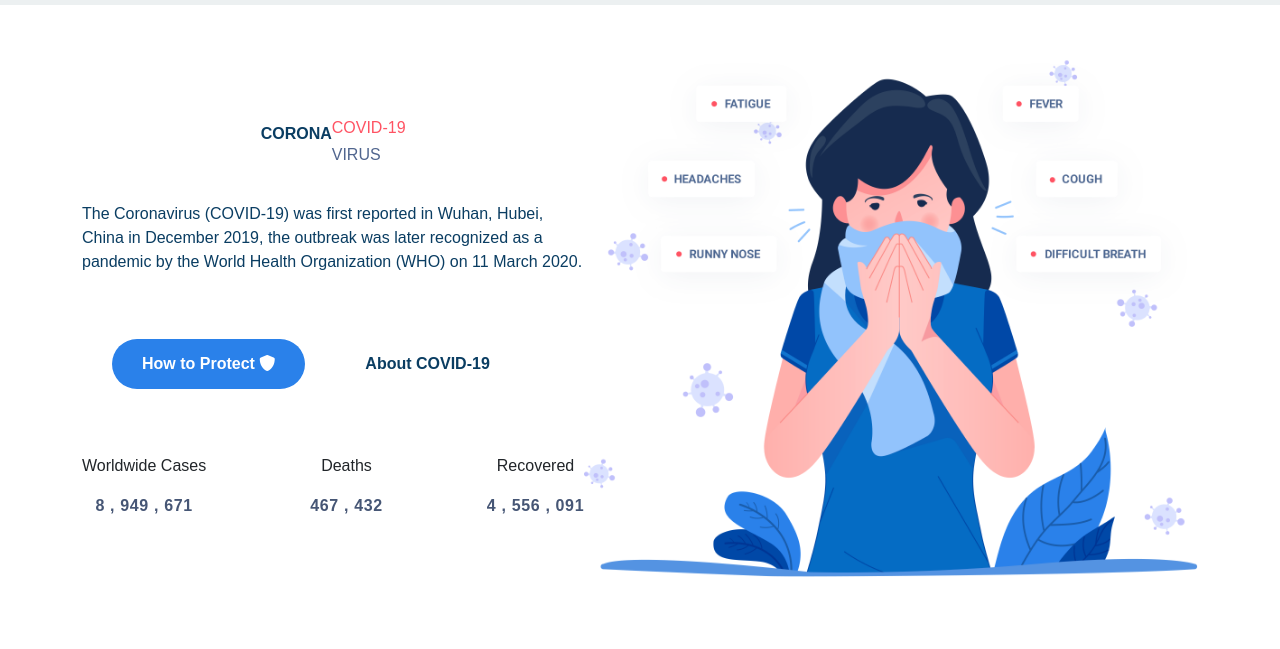
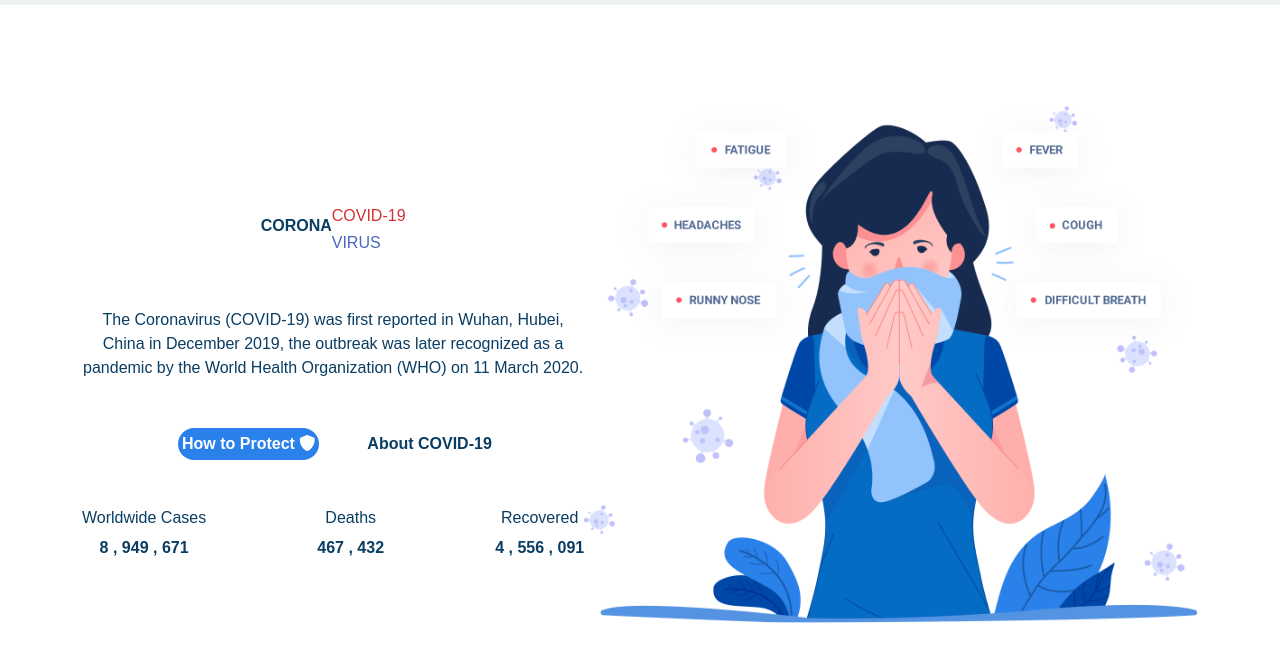
Before and after one commit to mohamed158544/Covid-19-templete, a plain HTML site: page index.html in a window 1280 px wide. Shown: the part 77-726 px from the top of the page. Drawn offline with Linux system fonts and the light colour scheme.

Commit message:
mohammed-covid-templete

```diff
--- a/css/style.css
+++ b/css/style.css
@@ -102,21 +102,17 @@ button {
 
 
 /* start home page */
-section .banner {
+.home {
     display: flex;
-    flex-wrap: wrap;
+    flex-wrap: nowrap;
 }
 
-section .banner.padding {
-    padding-top: 70px;
+.home .home-text {
+    margin: auto;
+    flex-basis: 45%;
 }
 
-section .banner .banner-text {
-    margin: auto;
-    flex-basis: 95%;
-}
-
-section .banner .banner-text .banner-text-info {
+.home .home-text .home-text-info {
     flex-direction: row;
     display: flex;
     align-items: center;
@@ -124,124 +120,67 @@ section .banner .banner-text .banner-text-info {
     justify-content: center;
 }
 
-section .banner .banner-text .banner-text-info h1 {
+.home .home-text .home-text-info h1 {
     font-size: calc(var(--defult-font-size)+50px);
-    font-weight: 900;
     color: var(--main-color);
-    text-transform: uppercase;
-    font-family: 'Oswald', sans-serif;
 }
 
-section .banner .banner-text .banner-text-info span {
-    font-weight: 900;
-    text-transform: uppercase;
-    font-family: 'Oswald', sans-serif;
+.home .home-text .home-text-info span h3 {
+    font-size: calc(var(--defult-font-size)+20px);
+    color: var(--red);
 }
 
-section .banner .banner-text .banner-text-info span h3 {
-    font-size: calc(var(--defult-font-size)+20px);
-    color: #FF5363;
-    font-family: 'Oswald', sans-serif;
-    margin-top: 14px;
+.home .home-text .home-text-info span h2 {
+    font-size: calc(var(--defult-font-size)+30px);
+    color:var(--blue);
 }
 
-section .banner .banner-text .banner-text-info span h2 {
-    font-size: calc(var(--defult-font-size)+30px);
-    color: #50658e;
-    font-family: 'Oswald', sans-serif;
+.home .home-text .home-text-info-text p {
+    color: var(--main-color);
+    font-size: calc(var(--defult-font-size)+20px);
 }
 
-
-
-section .banner .banner-text .banner-text-info-text {
-    margin: 0 auto 50px;
+.home .home-text .home-text-info-text button {
+    font-size: calc(var(--defult-font-size)+20px);
 }
 
-section .banner .banner-text .banner-text-info-text p {
-    color: var(--main-color);
-    font-size: calc(var(--defult-font-size)+15px);
-    text-align: center;
-    margin: 30px 0 50px;
-}
-
-section .banner .banner-text .banner-text-info-text button {
-    padding: 13px 30px;
-    font-size: calc(var(--defult-font-size)+16px);
-}
-
-section .btn-container {
+.btn-container {
     flex-direction: row;
     display: flex;
     align-items: center;
 }
 
-section .btn-container a {
-    margin: 15px 30px;
+.home .home-text .home-text-info-text a {
+    color: var(--main-color);
+    text-decoration: none;
 }
 
-
-.banner .banner-text .banner-text-info-text a {
-    color: var(--main-color);
-    text-decoration: none;
-    font-weight: bold;
-}
-
-section .banner .banner-text .banner-text-info-text a:hover {
+ .home .home-text .home-text-info-text a:hover {
     color: var(--main-color);
 }
 
-section .banner .banner-text .banner-text-info-text a svg {
-    margin-left: 10px;
-}
-
-
-
-
-
-section .banner .banner-text .banner-text-numbers {
+ .home .home-text .home-text-numbers {
     flex-direction: row;
     text-align: center;
     display: flex;
     justify-content: space-between;
 }
-
-section .banner .banner-text .banner-text-numbers .banner-text-number p:last-of-type {
-    letter-spacing: 0.04em;
-    color: #465675;
+.home .home-text .home-text-numbers .home-text-number h1 {
     font-size: calc(var(--defult-font-size)+24px);
-    font-weight: 900;
-    margin-bottom: 10px;
-    font-style: normal;
-}
-
-section .banner .banner-image {
-    flex-basis: 90%;
-    margin: 50px auto 0;
-}
-
-section .banner .banner-image img {
-    width: 100%;
-    height: auto;
+    color: var(--main-color);
 }
 
 
-section .banner {
-    flex-wrap: nowrap;
+ .home .home-text .home-text-numbers .home-text-number p{
+    color: var(--main-color);
+    font-size: calc(var(--defult-font-size)+24px);
 }
 
-section .banner .banner-text {
-    flex-basis: 45%;
-}
-
-section .banner .banner-text .banner-text-info-text p {
-    text-align: left;
-}
-
-section .banner .banner-image {
+ .home .home-image {
     flex-basis: 55%;
 }
 
-section .banner .banner-image img {
+ .home .home-image img {
     width: 100%;
     height: auto;
 }
--- a/index.html
+++ b/index.html
@@ -22,6 +22,7 @@
     </a>
 </section>
 <!-- end go to top button -->
+
 
 <body id = "home">
 
@@ -75,59 +76,59 @@
     <!-- start home page  -->
     <section>
         <div class="container">
-            <div class="banner section" style="padding-top:0px;">
-                <div class="banner-text">
-                    <div class="banner-text-info">
-                        <h1>CORONA</h1>
-                        <span>
-                            <h3>covid-19</h3>
+            <div class="home pt-5">
+                <div class="home-text">
+                    <div class="home-text-info">
+                        <h1 class="text-uppercase fw-bold">CORONA</h1>
+                        <span class="text-uppercase fw-bold">
+                            <h3 class="mt-2">covid-19</h3>
                             <h2>virus</h2>
                         </span>
                     </div>
-                    <div class="banner-text-info-text">
-                        <p>
+                    <div class="home-text-info-text mb-5">
+                        <p class="mt-5 mb-5 text-center">
                             The Coronavirus (COVID-19) was first reported in Wuhan, Hubei, China in December 2019, the
                             outbreak was later recognized as a pandemic by the World Health Organization (WHO) on 11
                             March 2020.
                         </p>
-                        <div class="btn-container">
-                            <a href="#protect"><button>How to Protect <i class="fas fa-shield-alt"></i></button></a>
-                            <a href="#about">About COVID-19</a>
+                        <div class="btn-container ps-5 fw-bold">
+                            <a href="#protect" class="ms-5 me-4"><button class="pt-1 pb-1 pe-1 ps-1">How to Protect <i class="fas fa-shield-alt"></i></button></a>
+                            <a href="#about" class="ms-4">About COVID-19</a>
                         </div>
                     </div>
-                    <div class="banner-text-numbers">
-                        <div class="banner-text-number">
-                            <p>Worldwide Cases</p>
+                    <div class="home-text-numbers fw-bold">
+                        <div class="home-text-number">
+                            <h1>Worldwide Cases</h1>
                             <p>
-                                <span class="count">8</span>
+                                <span>8</span>
                                 <span>,</span>
-                                <span class="count">949</span>
+                                <span>949</span>
                                 <span>,</span>
-                                <span class="count">671</span>
+                                <span>671</span>
                             </p>
                         </div>
-                        <div class="banner-text-number">
-                            <p>Deaths</p>
+                        <div class="home-text-number">
+                            <h1>Deaths</h1>
                             <p>
-                                <span class="count">467</span>
+                                <span>467</span>
                                 <span>,</span>
-                                <span class="count">432</span>
+                                <span>432</span>
                             </p>
                         </div>
-                        <div class="banner-text-number">
-                            <p>Recovered</p>
+                        <div class="home-text-number">
+                            <h1>Recovered</h1>
                             <p>
-                                <span class="count">4</span>
+                                <span>4</span>
                                 <span>,</span>
-                                <span class="count">556</span>
+                                <span>556</span>
                                 <span>,</span>
-                                <span class="count">091</span>
+                                <span>091</span>
                             </p>
                         </div>
                     </div>
 
                 </div>
-                <div class="banner-image">
+                <div class="home-image mt-5 mb-5">
                     <img src="img/header-a.png">
                 </div>
             </div>
```
